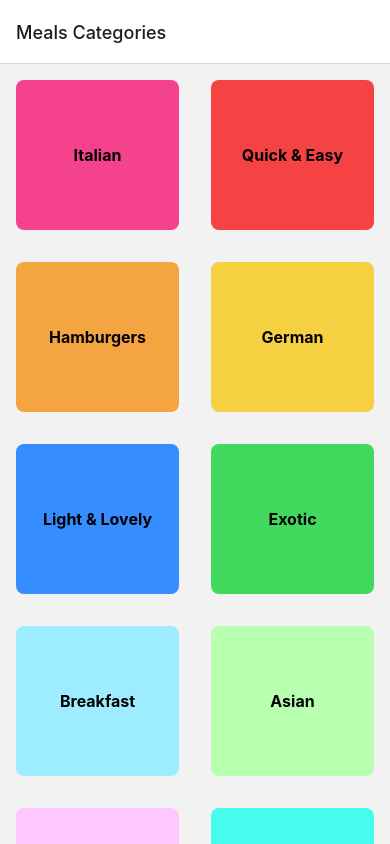
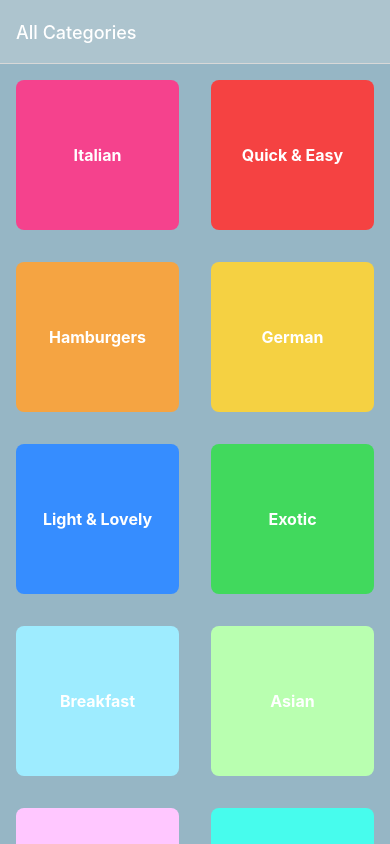
Before and after one commit to MuhittinTanoba/Food-Menu-React-Native, a React Native app: screen / in a window 390 px wide. Built offline with nearby package versions, Linux system fonts and the light colour scheme.

Commit message:
Setting Navigation Options Dynamically

```diff
--- a/App.js
+++ b/App.js
@@ -5,18 +5,34 @@ import { NavigationContainer } from "@react-navigation/native";
 import { createNativeStackNavigator } from "@react-navigation/native-stack";
 import MealsOverviewScreen from "./screens/MealsOverviewScreen";
 
-
 const Stack = createNativeStackNavigator();
 const colorScheme = Appearance.getColorScheme();
 
 export default function App() {
   return (
     <>
-      <StatusBar style={colorScheme && "light" ?  "dark" : "light"}/>
+      <StatusBar style={colorScheme && "light" ? "dark" : "light"} />
       <NavigationContainer>
-        <Stack.Navigator >
-          <Stack.Screen name="Meals Categories" component={CategoriesScreen}/>
-          <Stack.Screen name="Meal Overview" component={MealsOverviewScreen}/>
+        <Stack.Navigator
+          screenOptions={{
+            title: "All Categories",
+            headerStyle: { backgroundColor: "#ADC4CE" },
+            headerTintColor: "white",
+            contentStyle: { backgroundColor: "#96B6C5" },
+          }}
+        >
+          <Stack.Screen name="Meals Categories" component={CategoriesScreen} />
+          <Stack.Screen
+            name="Meal Overview"
+            component={MealsOverviewScreen}
+            // options={({ route, navigation }) => {
+            //   const catId = route.params.categoryId;
+            //   return {
+            //     title: catId
+            //   };
+            // }}
+            // we can use in the component
+          />
         </Stack.Navigator>
       </NavigationContainer>
     </>
--- a/components/CategoryGridTile.js
+++ b/components/CategoryGridTile.js
@@ -38,6 +38,7 @@ const styles = StyleSheet.create({
     borderRadius: 8,
   },
   title: {
+    color:'white',
     fontWeight: "bold",
     fontSize: 16,
   },
--- a/components/MealItem.js
+++ b/components/MealItem.js
@@ -28,7 +28,7 @@ const styles = StyleSheet.create({
     margin: 16,
     borderRadius: 8,
     overflow: "hidden",
-    backgroundColor: "white",
+    backgroundColor: "#ADC4CE",
     elevation: 4,
   },
   innerContainer:{
@@ -40,6 +40,7 @@ const styles = StyleSheet.create({
     height: 200,
   },
   title: {
+    color: 'white',
     fontWeight: "bold",
     textAlign: "center",
     fontSize: 18,
@@ -52,6 +53,7 @@ const styles = StyleSheet.create({
     padding: 8,
   },
   detailItem: {
+    color: 'white',
     marginHorizontal: 4,
     fontSize: 12,
   },
--- a/screens/MealsOverviewScreen.js
+++ b/screens/MealsOverviewScreen.js
@@ -1,27 +1,34 @@
 import { FlatList, StyleSheet, Text, View } from "react-native";
-import { MEALS } from "../data/dummy-data";
-import  MealItem  from "../components/MealItem";
+import { MEALS, CATEGORIES } from "../data/dummy-data";
+import MealItem from "../components/MealItem";
+import { useLayoutEffect } from "react";
 
-const MealsOverviewScreen = ({ route }) => {
+const MealsOverviewScreen = ({ route, navigation }) => {
   const catId = route.params.categoryId;
 
   const displayedMeals = MEALS.filter((mealItem) => {
     return mealItem.categoryIds.includes(catId);
   });
 
+  useLayoutEffect(() => {
+    const categoryTitle = CATEGORIES.find((category) => category.id === catId).title;
+
+    navigation.setOptions({
+      title: categoryTitle,
+    });
+  }, [catId, navigation]);
+
   const renderMealItem = (itemData) => {
     const item = itemData.item;
 
     const mealItemProps = {
-        title: item.title,
-        imageUrl: item.imageUrl,
-        affordability: item.affordability,
-        complexity: item.complexity,
-        duration: item.duration
-    }
-    return (
-      <MealItem {...mealItemProps} />
-    );
+      title: item.title,
+      imageUrl: item.imageUrl,
+      affordability: item.affordability,
+      complexity: item.complexity,
+      duration: item.duration,
+    };
+    return <MealItem {...mealItemProps} />;
   };
 
   return (
```
